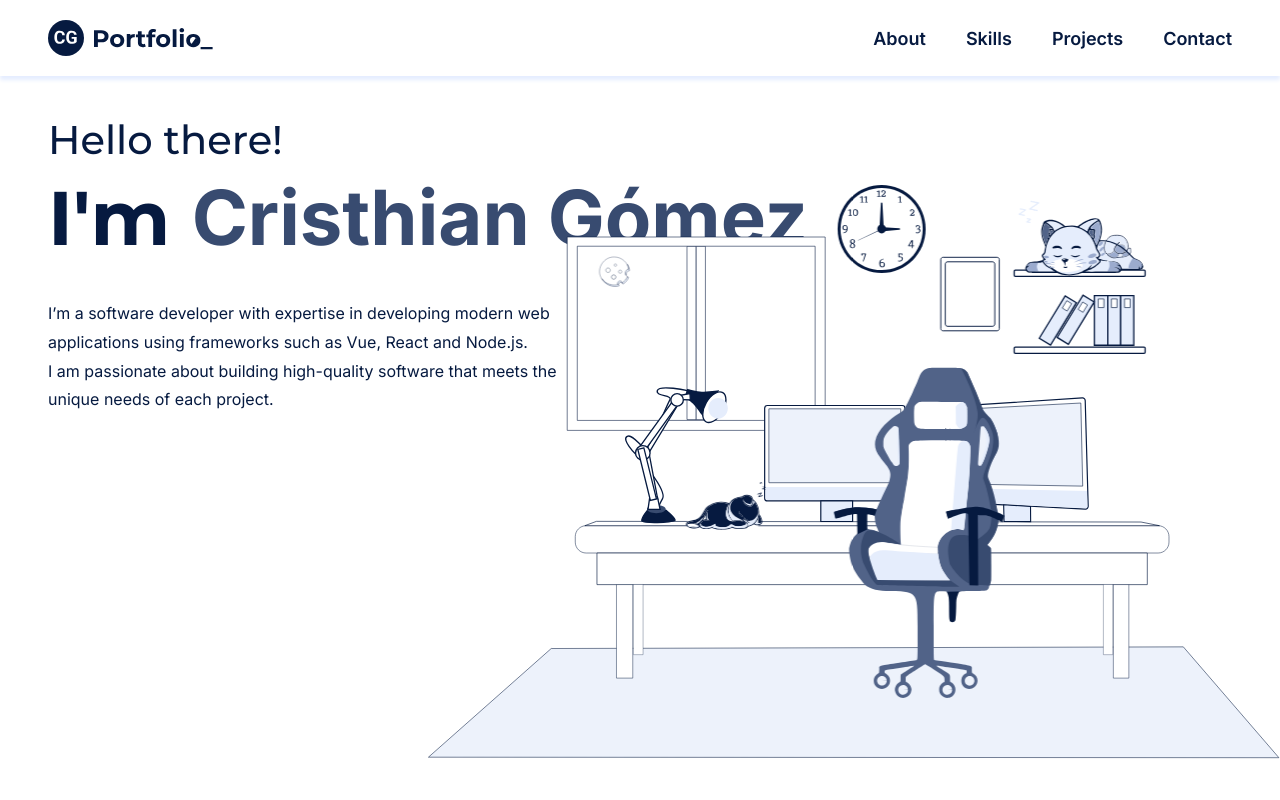
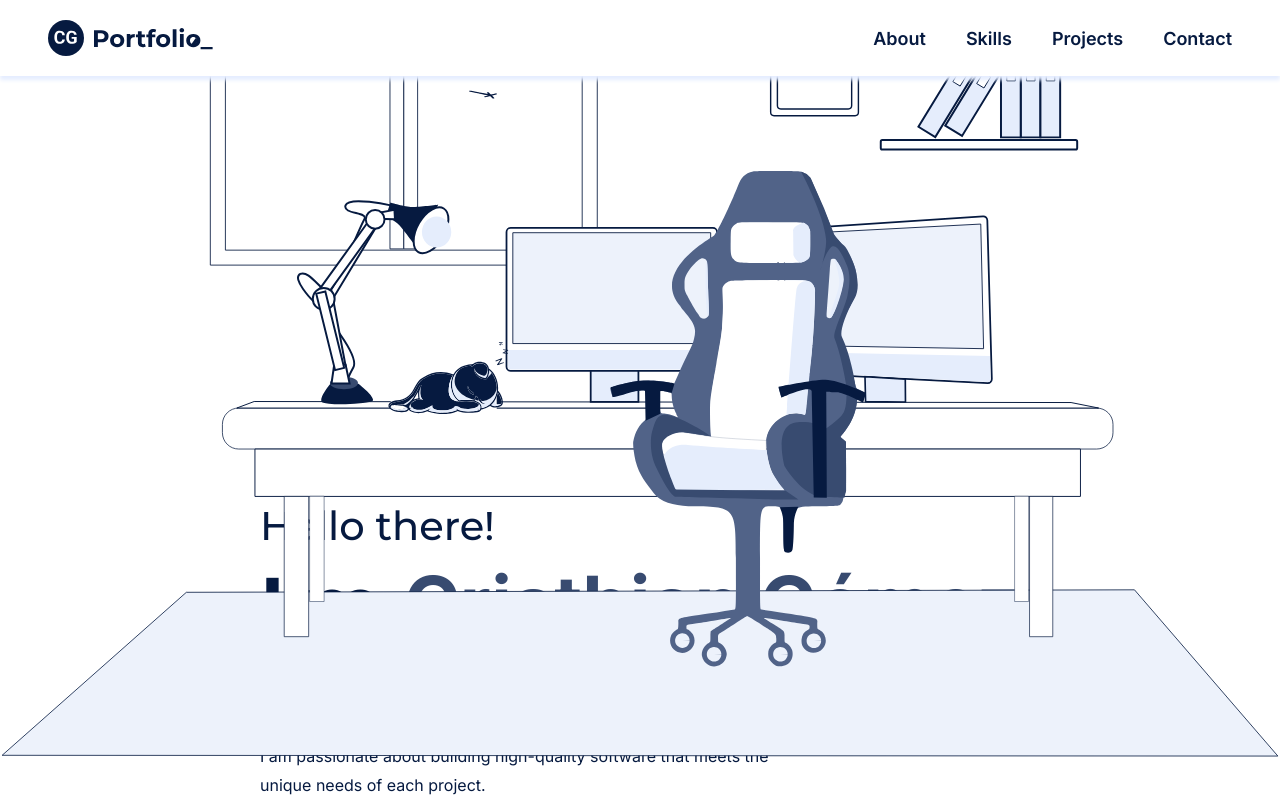
Before and after one commit to cristhianGomez/portfolio-3d, a React (Vite) app: page / in a window 1280 px wide. Built offline with nearby package versions, Linux system fonts and the light colour scheme.

Commit message:
Feat: add advance

```diff
--- a/src/components/MainHero.jsx
+++ b/src/components/MainHero.jsx
@@ -4,8 +4,8 @@ import { Room } from "./svgs"
 const MainHero = () => {
   return (
     <section className="relative w-full h-screen">
-      <div className={`${styles.paddingX} h-full max-w-7xl mx-auto relative`}>
-        <div className="pt-[15vh]">
+      <div className={`${styles.paddingX} h-full max-w-7xl mx-auto relative flex justify-center`}>
+        <div className="pt-[15vh] absolute bottom-0">
           <h3 className={styles.heroSubText}>Hello there!</h3>
           <h1 className={styles.heroHeadText}>I'm <span className="text-secondary">Cristhian Gómez</span></h1>
           <p className="max-w-[550px] mt-8">
@@ -15,7 +15,7 @@ const MainHero = () => {
             unique needs of each project.
           </p>
         </div>
-        <Room className="absolute bottom-10 right-0 w-4/6" />
+        <Room className="absolute bottom-10 right-0 w-full" />
       </div>
         {/* <div className="absolute xs:bottom-10 sm:bottom-32 w-full flex justify-center items-center">
           <a href="#about">
--- a/src/components/svgs/Room.jsx
+++ b/src/components/svgs/Room.jsx
@@ -1,6 +1,10 @@
-import { motion } from "framer-motion"
+import { easeIn, motion } from "framer-motion"
 
-const Room = ({ className }) => (
+const Room = ({ className }) => {
+    const value = [20, 60, 100]
+
+    return (
+
     <motion.div whileInView={{ opacity: 1 }} initial={{ opacity: 0 }} className={ className }>
         <svg width="auto" viewBox="0 0 650 438" fill="none" xmlns="http://www.w3.org/2000/svg">
         {/* <rect width="650" height="438" fill="#F5F5F5"/> */}
@@ -10,7 +14,10 @@ const Room = ({ className }) => (
                 <path fill-rule="evenodd" clip-rule="evenodd" d="M94.6263 353.089L576.107 351.826L648.92 436.248L1.07971 435.858L94.6263 353.089Z" fill="#EDF2FB" stroke="#061A40" stroke-width="0.413734"/>
             </g>
              <g name="shooting-stars">
-             <motion.path animate={{ x: 200, y: 200 }} d="M180.653 38.6349C178.499 37.7185 188.721 42.0601 190.469 42.6389C190.448 42.7163 190.458 42.7989 190.496 42.8693C190.347 42.9417 190.149 43.0404 189.926 43.1545C189.16 43.5466 188.147 44.0861 188.147 44.0861C187.551 44.3948 189.781 43.298 190.518 42.9006C190.554 42.9517 190.605 42.9905 190.664 43.0119C190.704 43.0251 190.746 43.0302 190.787 43.0269C190.829 43.0235 190.87 43.0118 190.906 42.9924C191.206 43.6212 192.137 45.3752 192.137 45.3752C192.449 45.9778 191.324 43.6881 190.938 42.9767C190.994 42.9393 191.037 42.8844 191.059 42.8205C191.082 42.7519 191.081 42.6772 191.055 42.6096C191.693 42.304 193.426 41.383 193.426 41.383C193.871 41.1525 192.729 41.7111 191.815 42.174C191.501 42.333 191.226 42.4756 191.039 42.5764C191.003 42.5058 190.941 42.452 190.865 42.426C190.794 42.4019 190.716 42.4046 190.647 42.4338C190.327 41.7717 189.436 40.0939 189.436 40.0939C189.401 40.0271 189.383 39.9977 189.381 39.9963C189.365 39.9848 190.253 41.7838 190.612 42.4514C190.565 42.478 190.526 42.5164 190.498 42.5627C189.018 41.8391 180.653 38.6349 180.653 38.6349Z" fill="#061A40" stroke="#061A40" stroke-width="0.130955"/>
+             {/* tween: (value) => { return value.map((x) => ({ x }))} */}
+             {/* <motion.path animate={{ x: [20, 100, 150, 180], y: [20, 100, 150, 180], scaleY: [0.5, 3, 3, 0.1], opacity: [0, 1, 1, 0] }} transition={{ repeat: Infinity, duration: 3, times: [0, 0.25, 0.75, 1]  }} initial={{ scaleY: 0.5 }} d="M180.653 38.6349C178.499 37.7185 188.721 42.0601 190.469 42.6389C190.448 42.7163 190.458 42.7989 190.496 42.8693C190.347 42.9417 190.149 43.0404 189.926 43.1545C189.16 43.5466 188.147 44.0861 188.147 44.0861C187.551 44.3948 189.781 43.298 190.518 42.9006C190.554 42.9517 190.605 42.9905 190.664 43.0119C190.704 43.0251 190.746 43.0302 190.787 43.0269C190.829 43.0235 190.87 43.0118 190.906 42.9924C191.206 43.6212 192.137 45.3752 192.137 45.3752C192.449 45.9778 191.324 43.6881 190.938 42.9767C190.994 42.9393 191.037 42.8844 191.059 42.8205C191.082 42.7519 191.081 42.6772 191.055 42.6096C191.693 42.304 193.426 41.383 193.426 41.383C193.871 41.1525 192.729 41.7111 191.815 42.174C191.501 42.333 191.226 42.4756 191.039 42.5764C191.003 42.5058 190.941 42.452 190.865 42.426C190.794 42.4019 190.716 42.4046 190.647 42.4338C190.327 41.7717 189.436 40.0939 189.436 40.0939C189.401 40.0271 189.383 39.9977 189.381 39.9963C189.365 39.9848 190.253 41.7838 190.612 42.4514C190.565 42.478 190.526 42.5164 190.498 42.5627C189.018 41.8391 180.653 38.6349 180.653 38.6349Z" fill="#061A40" stroke="#061A40" stroke-width="0.130955"/> */}
+             {/* [0.01,0.5,0.5,1],[1,0.5,0.5,0.1] */}
+             <motion.path animate={{ x: [20, 60, 100], y: [20, 60, 100], }} transition={{ repeat: Infinity, duration: 1, ease: [[0.55, 0.12, 0.5, 0.5], [0.5, 0.5, 0.12, 0.55]] }} initial={{ scaleY: 0.5 }} d="M180.653 38.6349C178.499 37.7185 188.721 42.0601 190.469 42.6389C190.448 42.7163 190.458 42.7989 190.496 42.8693C190.347 42.9417 190.149 43.0404 189.926 43.1545C189.16 43.5466 188.147 44.0861 188.147 44.0861C187.551 44.3948 189.781 43.298 190.518 42.9006C190.554 42.9517 190.605 42.9905 190.664 43.0119C190.704 43.0251 190.746 43.0302 190.787 43.0269C190.829 43.0235 190.87 43.0118 190.906 42.9924C191.206 43.6212 192.137 45.3752 192.137 45.3752C192.449 45.9778 191.324 43.6881 190.938 42.9767C190.994 42.9393 191.037 42.8844 191.059 42.8205C191.082 42.7519 191.081 42.6772 191.055 42.6096C191.693 42.304 193.426 41.383 193.426 41.383C193.871 41.1525 192.729 41.7111 191.815 42.174C191.501 42.333 191.226 42.4756 191.039 42.5764C191.003 42.5058 190.941 42.452 190.865 42.426C190.794 42.4019 190.716 42.4046 190.647 42.4338C190.327 41.7717 189.436 40.0939 189.436 40.0939C189.401 40.0271 189.383 39.9977 189.381 39.9963C189.365 39.9848 190.253 41.7838 190.612 42.4514C190.565 42.478 190.526 42.5164 190.498 42.5627C189.018 41.8391 180.653 38.6349 180.653 38.6349Z" fill="#061A40" stroke="#061A40" stroke-width="0.130955"/>
                 {/* <path fill-rule="evenodd" clip-rule="evenodd" d="M108.123 107.516L117.129 118.475C117.082 118.555 117.058 118.645 117.059 118.737C117.059 118.88 117.121 119.017 117.23 119.118C117.34 119.219 117.487 119.276 117.642 119.276C117.796 119.276 117.944 119.219 118.053 119.118C118.162 119.017 118.224 118.88 118.225 118.737C118.225 118.593 118.163 118.455 118.054 118.354C117.945 118.252 117.796 118.195 117.642 118.195C117.605 118.195 117.569 118.199 117.534 118.206L108.123 107.516Z" fill="#384B70"/>
                 <path fill-rule="evenodd" clip-rule="evenodd" d="M106.853 62.1074L119.199 77.1357C119.136 77.2447 119.103 77.3657 119.103 77.4887C119.103 77.5867 119.123 77.6837 119.164 77.7737C119.204 77.8637 119.263 77.9457 119.337 78.0147C119.412 78.0837 119.5 78.1387 119.598 78.1757C119.695 78.2137 119.799 78.2327 119.905 78.2317C120.117 78.2317 120.32 78.1537 120.47 78.0137C120.619 77.8747 120.703 77.6857 120.703 77.4887C120.703 77.2927 120.618 77.1047 120.469 76.9657C120.319 76.8267 120.116 76.7487 119.905 76.7487C119.855 76.7477 119.805 76.7517 119.756 76.7597L106.853 62.1074Z" fill="#384B70"/>
                 <path fill-rule="evenodd" clip-rule="evenodd" d="M244.85 37.1834L257.197 52.2121C257.134 52.3204 257.1 52.4415 257.1 52.5647C257.1 52.6624 257.121 52.7591 257.161 52.8494C257.201 52.9397 257.26 53.0217 257.335 53.0908C257.409 53.1599 257.498 53.2146 257.595 53.2519C257.692 53.2892 257.797 53.3083 257.902 53.3081C258.114 53.3077 258.317 53.2293 258.467 53.0899C258.617 52.9505 258.701 52.7616 258.701 52.5647C258.7 52.3683 258.616 52.1801 258.466 52.0414C258.316 51.9026 258.114 51.8245 257.902 51.8242C257.852 51.8236 257.802 51.8274 257.753 51.8355L244.85 37.1834Z" fill="#384B70"/>
@@ -220,5 +227,5 @@ const Room = ({ className }) => (
         </svg>
     </motion.div>
     )
-
+}
     export default Room
```
